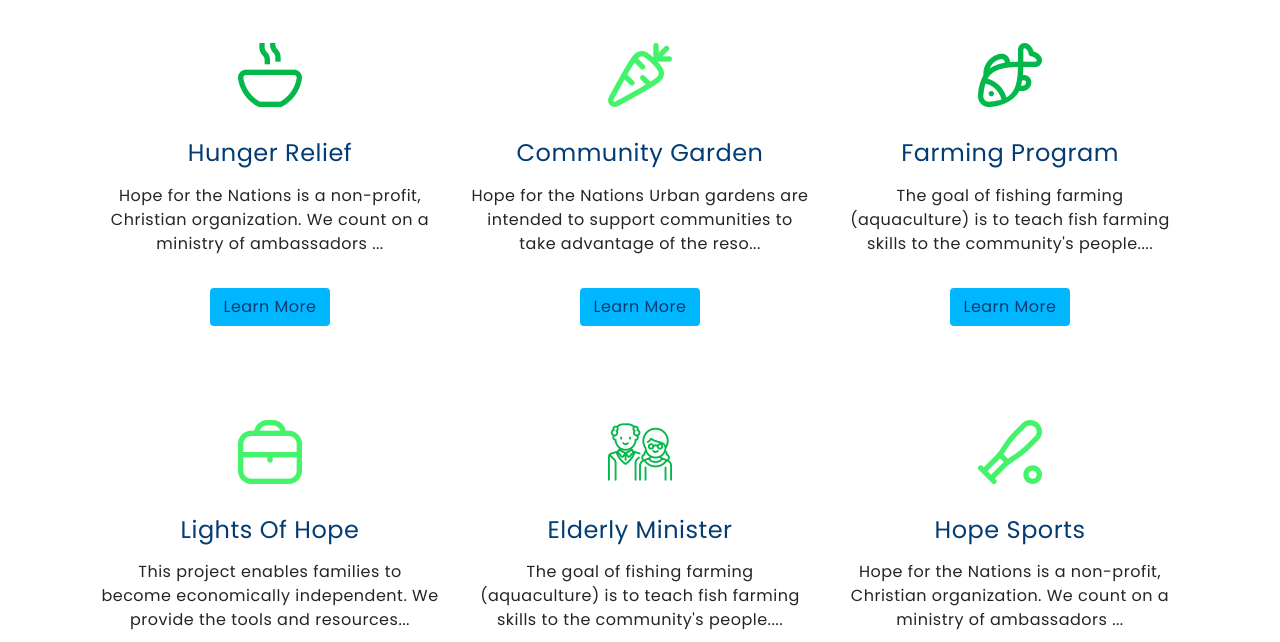
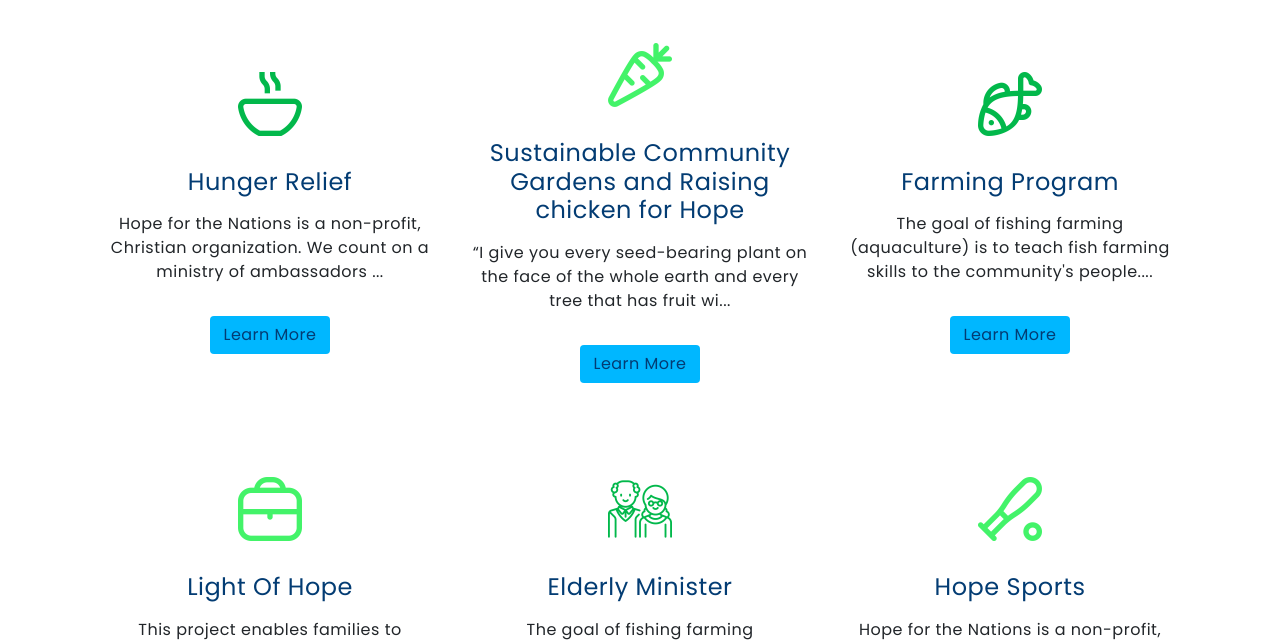
Before and after one commit to Cmmh1101/hope-react-types, a React (Create React App) app: page / in a window 1280 px wide. Shown: the part 2060-2702 px from the top of the page. Built offline with nearby package versions, Linux system fonts and the light colour scheme; a web font is replaced by a local one.

Commit message:
added garden program content

```diff
--- a/src/articlesData.ts
+++ b/src/articlesData.ts
@@ -30,7 +30,7 @@
   },
   {
     name: "sustainable-community-garden",
-    title: "Community Garden",
+    title: "Sustainable Community Gardens and Raising chicken for Hope",
     date: "05/03/2021",
     image: "../../../../images/programs/garden4.png",
     icon: "../../../images/carrot-light.png",
@@ -51,9 +51,9 @@
     featured: "true",
     highligh: `This project will build community-managed organic vegetables and medicinal plant nurseries, giving the community access to a sustainable source of income. After the harvest, food can be shared among gardeners and their families, and the remaining produce will be for sale to the local community and surrounding markets.Each harvest not only provides members of the cooperative with food, but that food is nutritionally diverse.`,
     content: [
-      `Hope for the Nations Urban gardens are intended to support communities to take advantage of the resources found in the same area. These crops allow the communities to supply themselves with fruits, vegetables, at a low cost.`,
-      `These gardens help to provide a job and food to families that are living in underprivileged circumstances. This project works together with raising chickens because chickens benefit the gardening in a natural way, plus it is another food source for the community. We link the urban farm “Landmark” located in the downtown Memphis Tennessee with the farmers, in Venezuela.`,
-      `These knowledgeable farmers and experts in urban gardens. They are collaborating and teaching how to preserve products for a long term, how to dehydrate medicinal plants, and the productions of teas. With their help allows our team to learn more sustainable methods of food production, motivate the people of all ages to take interest in growing food in our communities and share the joy and connection through the Word of God.`,
+      `“I give you every seed-bearing plant on the face of the whole earth and every tree that has fruit with seed in it. They will be yours for food.”`,
+      `Genesis 1:29. "Y dijo Dios: He aquí que os he dado toda planta que da semilla, que está sobre toda la tierra, y todo árbol en que hay fruto y que da semilla; os serán para comer." Genesis 1:29.`,
+      `Hope for the Nations Urban gardens are intended to support communities to take advantage of the resources found in the same area. These crops allow the communities to supply themselves with fruits, vegetables, at a low cost. These gardens help provide a job and food to families living in underprivileged circumstances.`,
     ],
   },
   {
@@ -88,7 +88,7 @@
   },
   {
     name: "sustainable-work-program",
-    title: "Lights Of Hope",
+    title: "Light Of Hope",
     date: "04/16/2021",
     image: "../../../../images/programs/entrepreneurship.png",
     icon: "../../../images/entrepreneurship.png",
```
